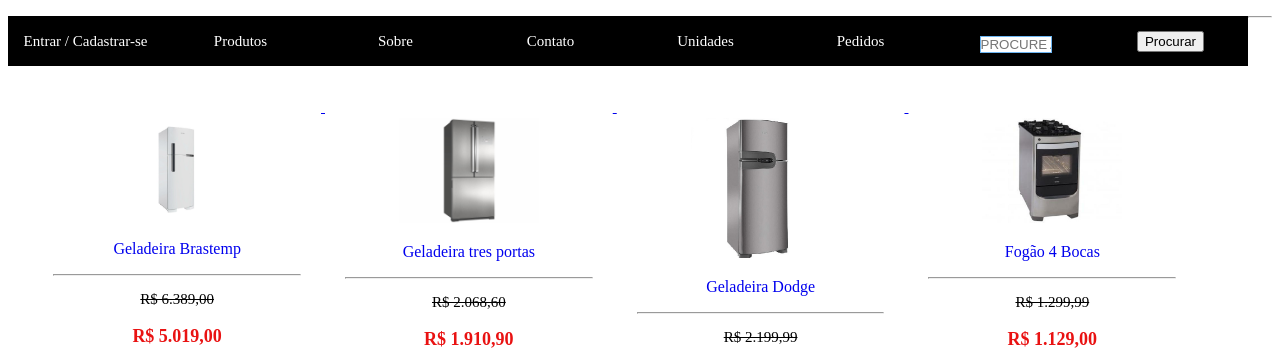
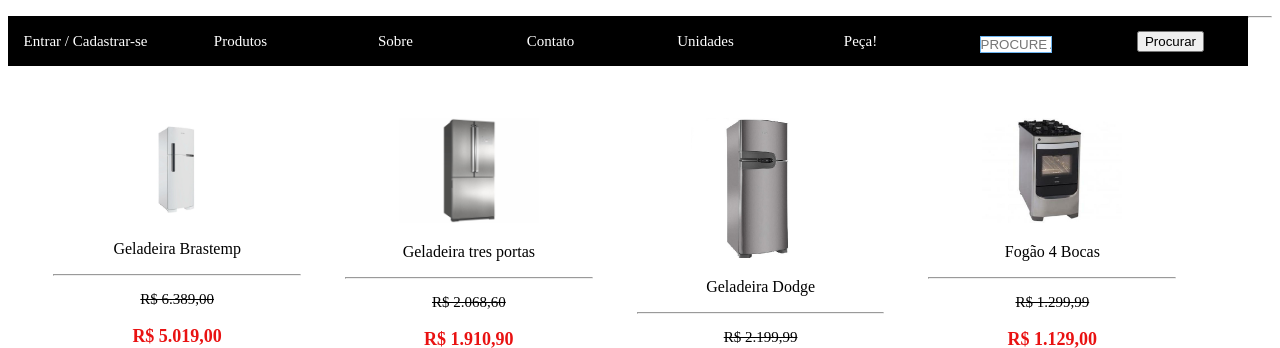
Before and after one commit to FredericoReid/Full-Stack-Eletro---MarketPlace, a PHP site: the page made by Pagina inicial.php in a window 1280 px wide. Shown: the part 78-426 px from the top of the page. Run offline with PHP 8.4, Linux system fonts and the light colour scheme.

Commit message:
Atualização no menu referente ao item "pedidos"

```diff
--- a/Pagina inicial.php
+++ b/Pagina inicial.php
@@ -60,13 +60,7 @@
               <li><a href="#">Vila Guilherme</a></li>
             </ul>
           </li>
-          <li><a href="#">Pedidos</a>
-              <ul>
-                <li><a href="Pedidos.php">Peça! </li>
-                <li><a href="Pedidos_feitos">Pedidos feitos</li>
-              </ul>
-
-          </li>
+          <li><a href="Pedidos.php">Peça!</a></li>
           <li><form><input type="text" class="input-class" placeholder="Procure aqui" id="Procurainicial"></form></li>
           <li><button onclick="Procura()">Procurar</button></li>
 
```
